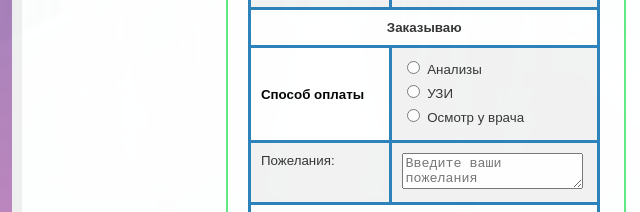
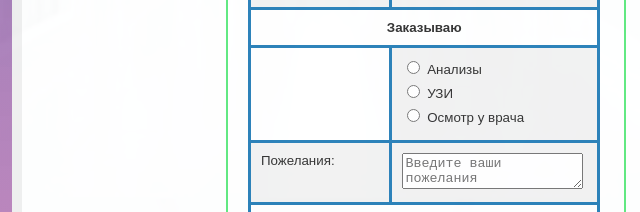
Before and after one commit to Antonhahah/horns_and_hooves-, a plain HTML site: page order.html in a window 1280 px wide. Shown: the part 602-814 px from the top of the page, 310-950 px from the left. Drawn offline with Linux system fonts and the light colour scheme.

Commit message:
Update order.html

```diff
--- a/order.html
+++ b/order.html
@@ -133,7 +133,7 @@
 
 
                     <tr id="row-payment-method">
-                        <th id="header-payment-method">Способ оплаты</th>
+                        <th id="header-payment-method"></th>
                         <td id="cell-payment-method">
                             <div class="payment-method">
                                 <label><input type="radio" name="payment_method" value="наличный" required> Анализы</label>
```
